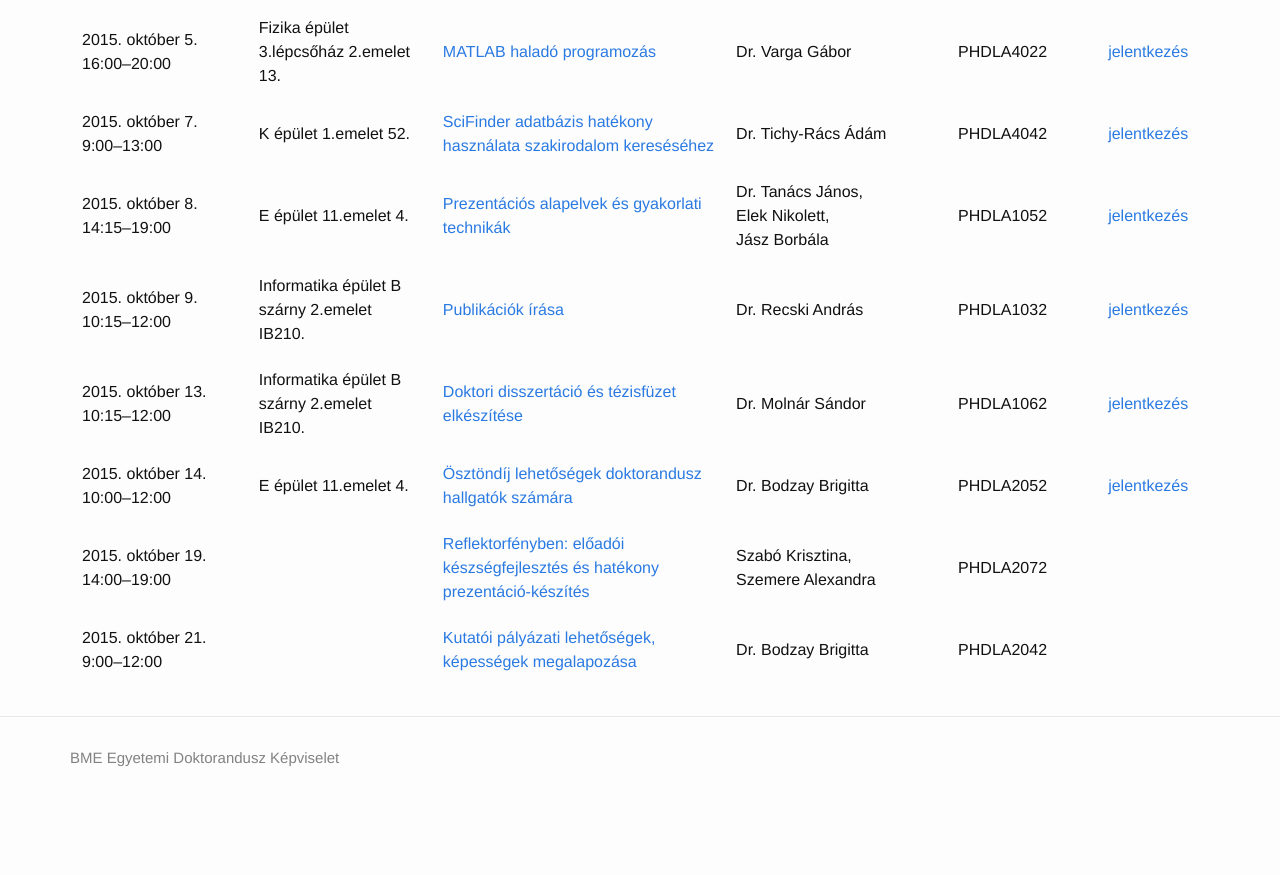
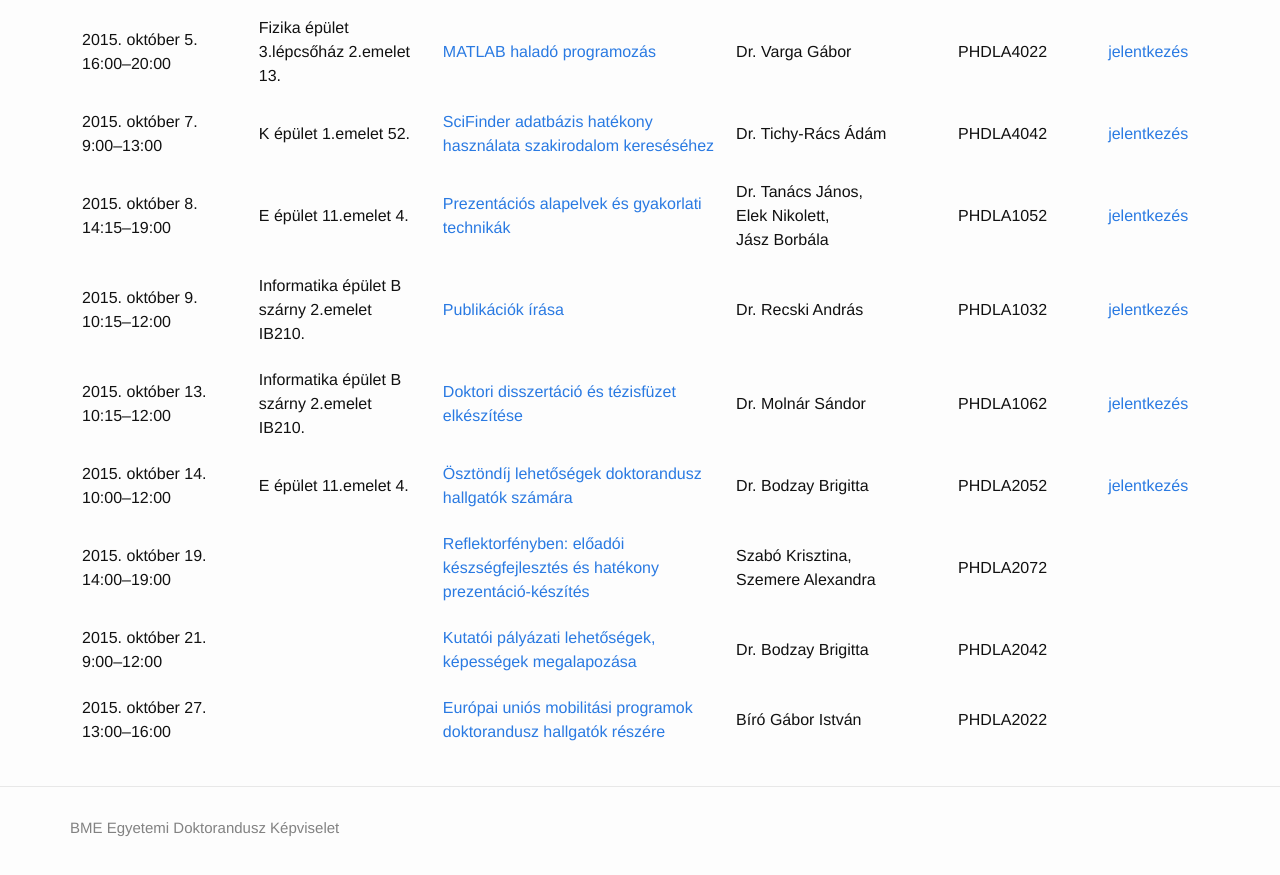
Before and after one commit to totyabaja/bme-edk.github.io, a Jekyll site: the page built from lectures.html, in a window 1280 px wide and 900 px high, scrolled down 739 px. Shown: the top 875 px of the window. Built offline with Jekyll 4.4.1, drawn with Linux system fonts in a browser that asks for light colours; a file with an impossible date is left out; before the commit the page ends 1569 px from its top, so only the background shows below that.

Commit message:
Update 2022-mobilitasi-programok.md

```diff
--- a/_lectures/2022-mobilitasi-programok.md
+++ b/_lectures/2022-mobilitasi-programok.md
@@ -1,6 +1,6 @@
 ---
 layout: lecture
-date: TBA
+date: 2015.10.27.
 title: Európai uniós mobilitási programok doktorandusz hallgatók részére
 lecturers:
   - name: Bíró Gábor István
@@ -12,8 +12,8 @@ schools: összes
 audience: doktoranduszoknak
 participants: 20 fő
 location: TBA
-starttime: ""
-endtime: ""
+starttime: "13:00"
+endtime: "16:00"
 form:
 ---
 
```
